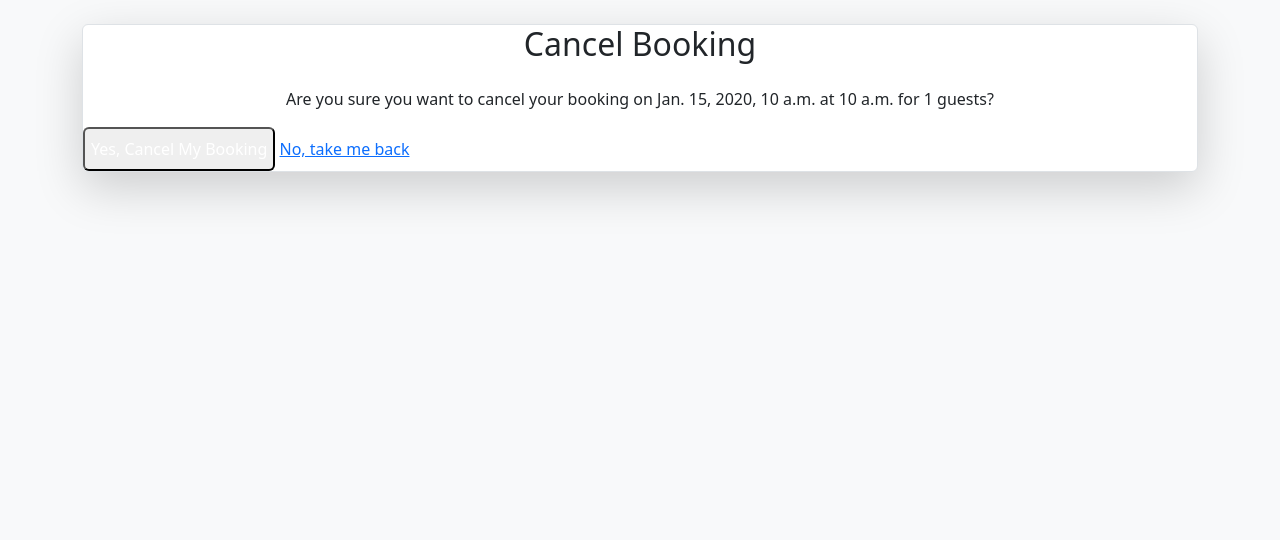
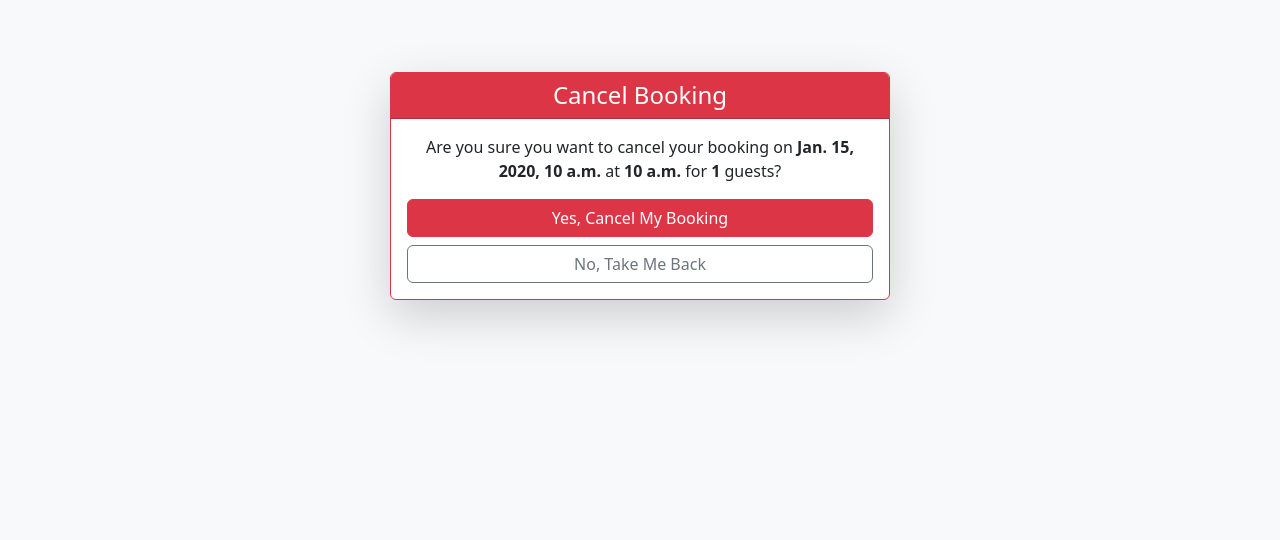
Before and after one commit to Vinsengi/restaurant-booking-app, a Django app: template bookings/templates/bookings/cancel_confirm.html in a window 1280 px wide. Shown: the part 56-596 px from the top of the page. Run offline with Django 5.2, Linux system fonts and the light colour scheme; the template is opened without the code that fills it: values that come from a table or form of the project are taken from there, others are empty; tables that the repository leaves empty hold one stand-in row (values such as "Sample post").

Commit message:
update cancel confirm page style

```diff
--- a/bookings/templates/bookings/cancel_confirm.html
+++ b/bookings/templates/bookings/cancel_confirm.html
@@ -2,26 +2,28 @@
 {% block title %}Cancel Booking{% endblock %}
 
 {% block content %}
-<div class="card shadow-lg rounded-lg p-6 max-w-xl mx-auto mt-10 border border-red-200 bg-white">
-    <h2 class="text-2xl font-bold text-red-600 mb-4 text-center">Cancel Booking</h2>
-
-    <p class="text-gray-700 mb-6 text-center">
+<div class="container mt-5">
+  <div class="card shadow-lg border-danger mx-auto" style="max-width: 500px;">
+    <div class="card-header bg-danger text-white text-center">
+      <h4 class="mb-0">Cancel Booking</h4>
+    </div>
+    <div class="card-body text-center">
+      <p class="card-text">
         Are you sure you want to cancel your booking on
-        <span class="font-semibold">{{ booking.booking_date }}</span> at
-        <span class="font-semibold">{{ booking.booking_time }}</span> for
-        <span class="font-semibold">{{ booking.number_of_guests }}</span> guests?
-    </p>
-
-    <form method="post" class="flex flex-col items-center space-y-4">
+        <strong>{{ booking.booking_date }}</strong> at
+        <strong>{{ booking.booking_time }}</strong> for
+        <strong>{{ booking.number_of_guests }}</strong> guests?
+      </p>
+      <form method="post" class="d-grid gap-2">
         {% csrf_token %}
-        <button type="submit"
-            class="bg-red-600 text-white px-6 py-2 rounded hover:bg-red-700 transition duration-300">
-            Yes, Cancel My Booking
+        <button type="submit" class="btn btn-danger">
+          Yes, Cancel My Booking
         </button>
-        <a href="{% url 'home' %}"
-           class="text-sm text-gray-500 hover:text-gray-700 underline">
-            No, take me back
+        <a href="{% url 'home' %}" class="btn btn-outline-secondary">
+          No, Take Me Back
         </a>
-    </form>
+      </form>
+    </div>
+  </div>
 </div>
 {% endblock %}
```
